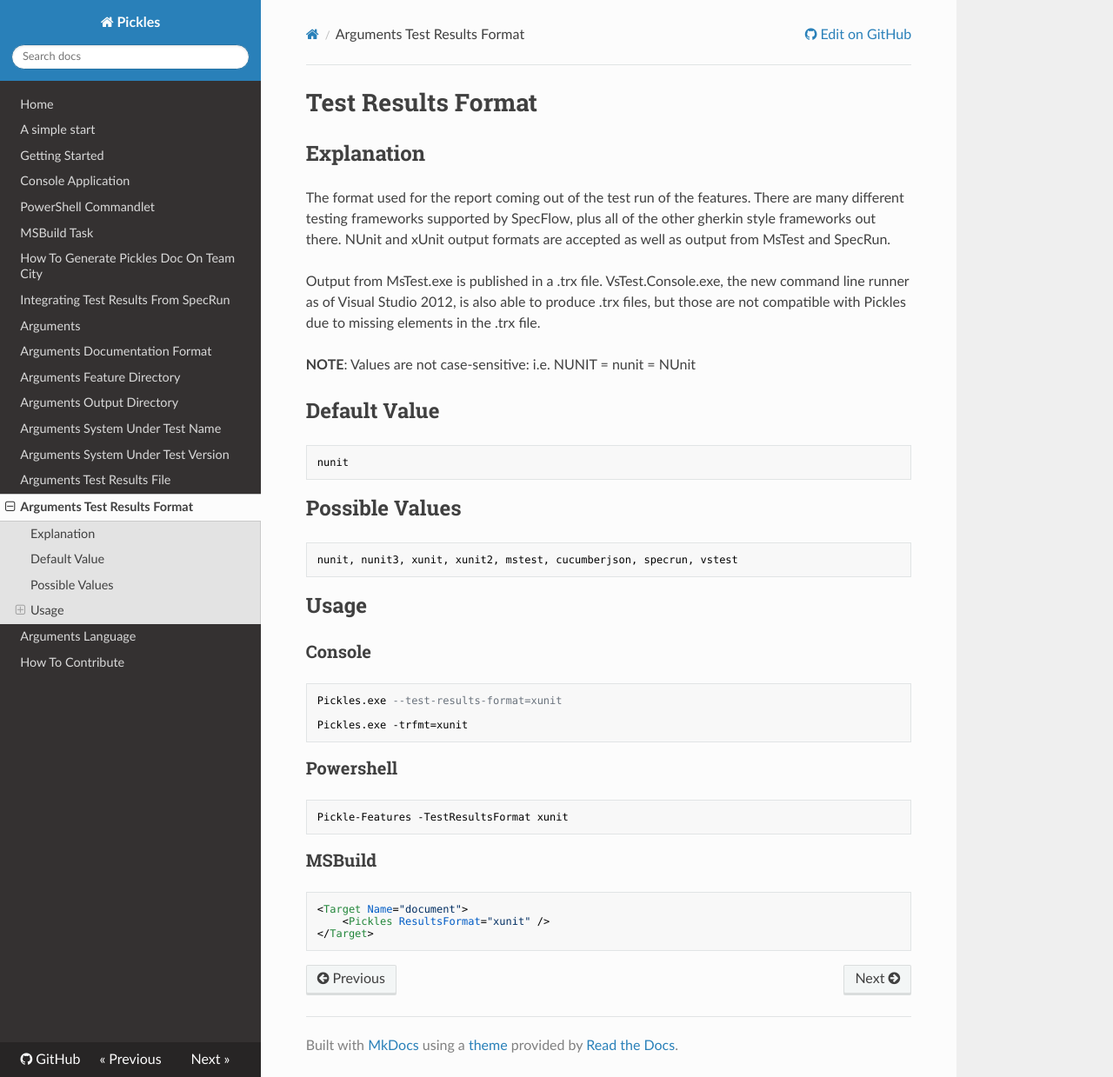
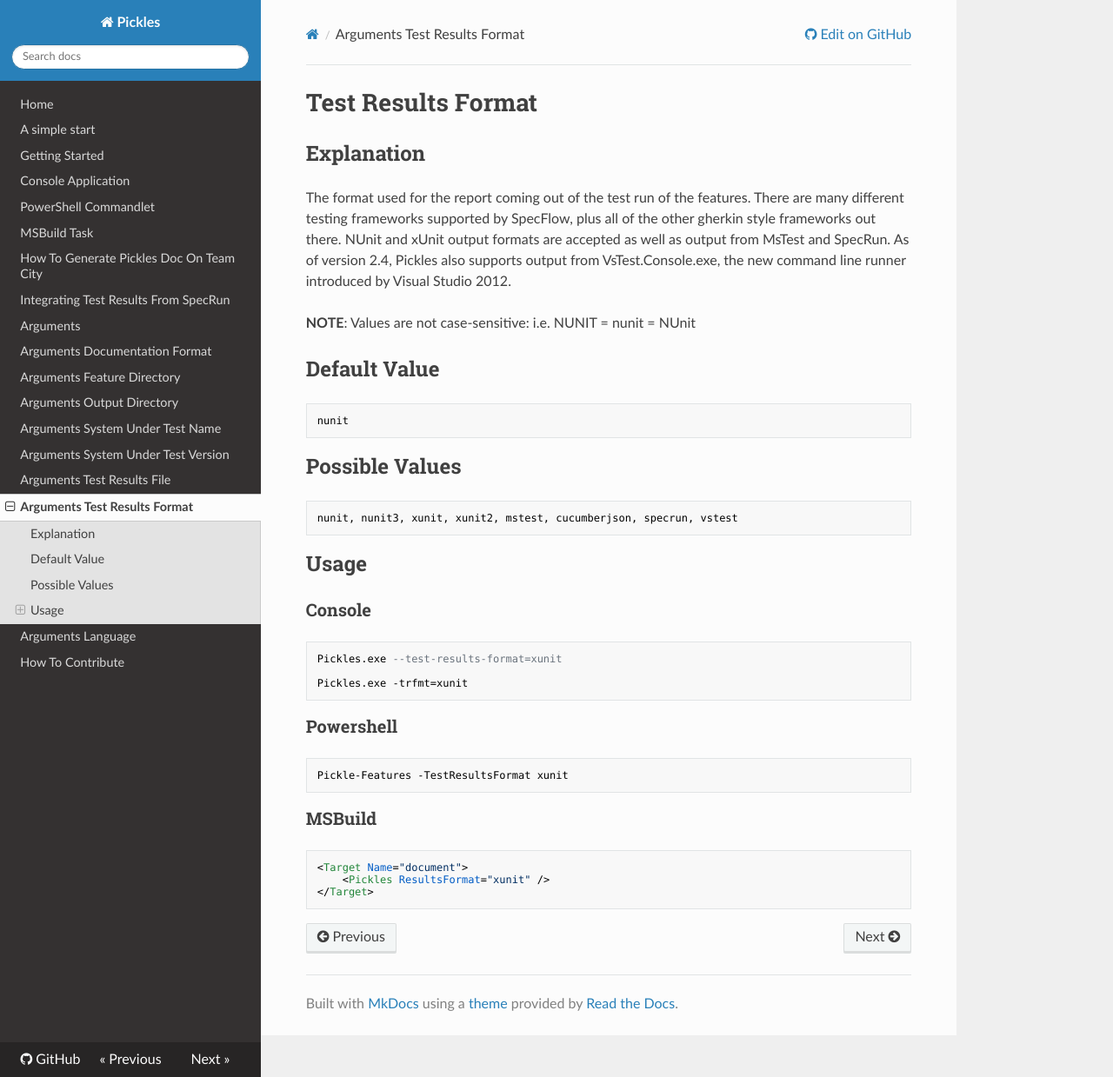
Before and after one commit to picklesdoc/docs, an MkDocs documentation site: the page built from docs/ArgumentsTestResultsFormat.md, in a window 1280 px wide and 1239 px high. Shown: the whole window at 87% size. Built offline with MkDocs 1.6.1, drawn with Linux system fonts in a browser that asks for light colours; nearby versions of some CDN libraries; old or Windows-style settings are respelled for this version of MkDocs.

Commit message:
We now support vstest too

```diff
--- a/docs/ArgumentsTestResultsFormat.md
+++ b/docs/ArgumentsTestResultsFormat.md
@@ -2,11 +2,7 @@
 
 ## Explanation
 
-The format used for the report coming out of the test run of the features.  There are many different testing frameworks supported by SpecFlow, plus all of the other gherkin style frameworks out there.  NUnit and xUnit output formats are accepted as well as output from MsTest and SpecRun.
-
-Output from MsTest.exe is published in a .trx file. VsTest.Console.exe, the new command line runner as of Visual Studio 2012, is also able to produce .trx files, but those are not compatible with Pickles due to missing elements in the .trx file.
-
-
+The format used for the report coming out of the test run of the features.  There are many different testing frameworks supported by SpecFlow, plus all of the other gherkin style frameworks out there.  NUnit and xUnit output formats are accepted as well as output from MsTest and SpecRun. As of version 2.4, Pickles also supports output from VsTest.Console.exe, the new command line runner introduced by Visual Studio 2012.
 
 **NOTE**: Values are not case-sensitive: i.e. NUNIT = nunit = NUnit
 
```
